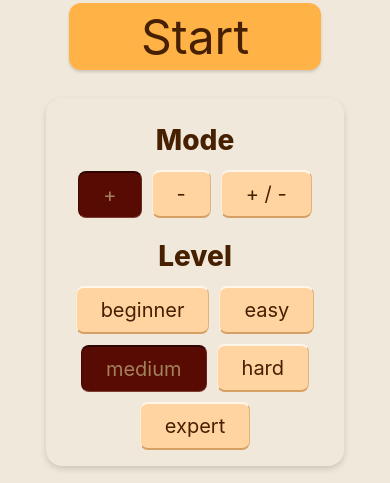
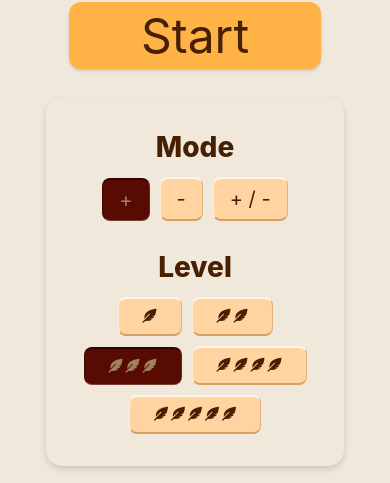
Before and after one commit to javar10/Math-Facts-To-20-App, a React Native app: screen / in a window 390 px wide. Shown: the part 358-841 px from the top of the page. Built offline with nearby package versions, Linux system fonts and the light colour scheme; grey boxes are pictures that could not be loaded.

Commit message:
options button UI upgrade

```diff
--- a/package.json
+++ b/package.json
@@ -3,6 +3,7 @@
   "version": "1.0.0",
   "main": "index.js",
   "dependencies": {
+    "@expo/vector-icons": "^15.0.2",
     "expo": "~58.0.26",
     "expo-linear-gradient": "~58.0.4",
     "expo-status-bar": "~58.0.5",
--- a/src/components/DifficultyButton.jsx
+++ b/src/components/DifficultyButton.jsx
@@ -1,21 +1,42 @@
-import { StyleSheet, Text, View, TouchableOpacity } from 'react-native'
-import React from 'react'
-import { COLORS, FONTS } from '../constants/theme'
+import React from 'react';
+import { TouchableOpacity, View, Text, StyleSheet } from 'react-native';
+import FontAwesome5 from '@expo/vector-icons/FontAwesome5';
+import { COLORS, FONTS } from '../constants/theme';
+
+const FEATHER_COUNTS = {
+    beginner: 1,
+    easy: 2,
+    medium: 3,
+    hard: 4,
+    expert: 5,
+};
 
 const DifficultyButton = ({ label, difficulty, setDifficulty }) => {
-    const selectedButton = label === difficulty ? true : false
+    const isSelected = label === difficulty;
+    const featherCount = FEATHER_COUNTS[label] || 1;
+    const iconColor = isSelected ? COLORS.textSecondary : COLORS.textPrimary; // Flips color when selected
 
     return (
         <TouchableOpacity
             onPress={() => setDifficulty(label)}
-            style={[styles.button, selectedButton ? styles.selectedButton : styles.button]}
+            style={[styles.button, isSelected && styles.selectedButton]}
         >
-            <Text style={[styles.buttonText, selectedButton ? styles.selectedButtonText : styles.buttonText]}>{label}</Text>
+            <View style={styles.featherRow}>
+                {Array.from({ length: featherCount }).map((_, index) => (
+                    <FontAwesome5
+                        key={index}
+                        name="feather-alt"
+                        size={14}
+                        color={iconColor}
+                    />
+                ))}
+            </View>
         </TouchableOpacity>
-    )
-}
+    );
+};
 
-export default DifficultyButton
+export default DifficultyButton;
+
 
 const styles = StyleSheet.create({
     button: {
@@ -51,12 +72,19 @@ const styles = StyleSheet.create({
         shadowOpacity: 0,
         elevation: 0,
     },
-    buttonText: {
-        color: COLORS.textPrimary,
-        fontFamily: FONTS.bold,
-        fontSize: 20,
+    featherRow: {
+        flexDirection: 'row',
+        alignItems: 'center',
+        justifyContent: 'center',
+        gap: 3,
+        // marginBottom: 4, // Small space between the feathers and the text label below
     },
-    selectedButtonText: {
-        color: COLORS.textSecondary
-    }
+    // buttonText: {
+    //     color: COLORS.textPrimary,
+    //     fontFamily: FONTS.bold,
+    //     fontSize: 20,
+    // },
+    // selectedButtonText: {
+    //     color: COLORS.textSecondary
+    // }
 })
--- a/src/components/OperationButton.jsx
+++ b/src/components/OperationButton.jsx
@@ -23,8 +23,8 @@ export default OperationButton
 const styles = StyleSheet.create({
     button: {
         backgroundColor: COLORS.primary,
-        paddingVertical: 10,
-        paddingHorizontal: 24,
+        paddingVertical: 8,
+        paddingHorizontal: 16,
         borderRadius: 8,
 
         // Bevel
--- a/src/screens/OptionsScreen.jsx
+++ b/src/screens/OptionsScreen.jsx
@@ -7,9 +7,6 @@ import { COLORS, FONTS } from '../constants/theme'
 // import { getDifficultyTargets } from '../constants/savedOptions'
 
 const OptionsScreen = ({ operation, setOperation, difficulty, setDifficulty }) => {
-  // useEffect(() => {
-  //   getDifficultyTargets(operation);
-  // }, [operation]);
 
   return (
     <View style={styles.optionsContainer}>
@@ -61,7 +58,7 @@ const styles = StyleSheet.create({
     maxWidth: '85%',
     backgroundColor: COLORS.background,
     borderRadius: 16,
-    padding: 16,
+    padding: 24,
     marginHorizontal: 16,
     marginVertical: 8,
     // iOS drop shadow
@@ -89,5 +86,6 @@ const styles = StyleSheet.create({
     alignItems: 'center',
     flexWrap: 'wrap',         // Wraps to a second line if buttons overflow narrow screens
     gap: 10,                  // Adds even spacing between buttons
+    marginBottom: 8,
   },
 })
```
Also changed, not shown: 1 other file (tests, documents, lock files or other folders).
